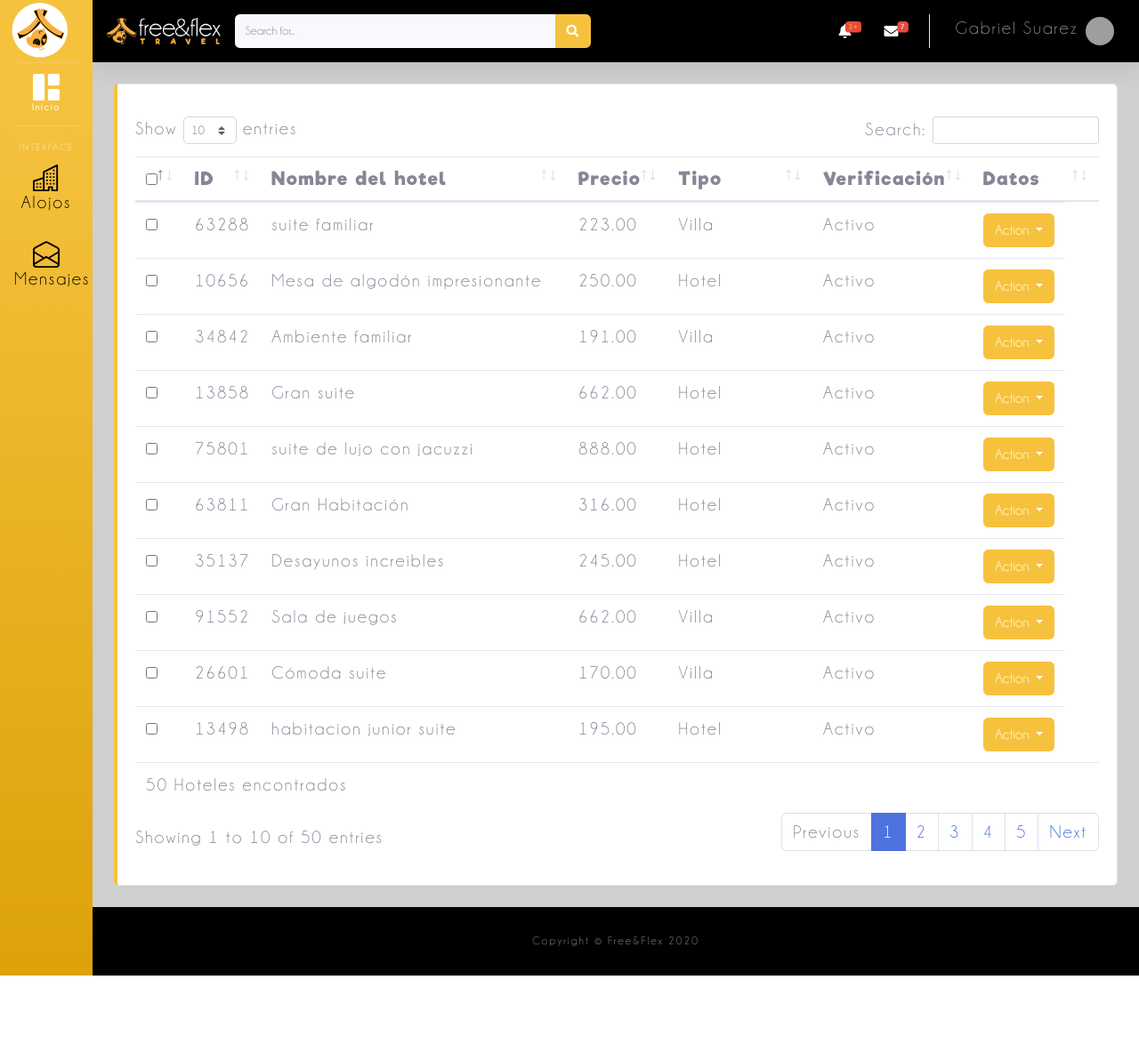
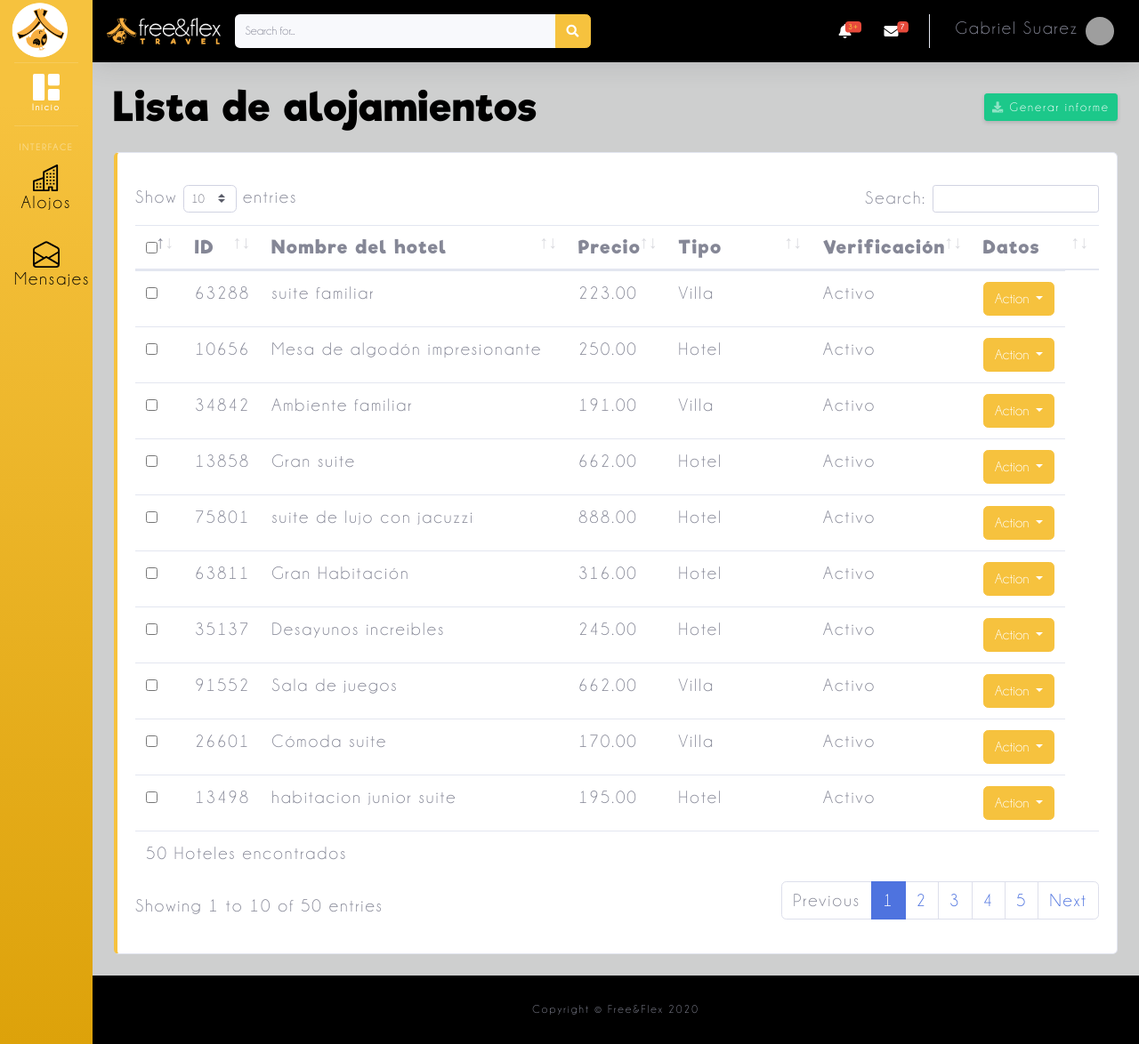
Before and after one commit to CodericDev/FreeFlexNew, a Jekyll site: the page built from lista-alojamientos.html, in a window 1280 px wide. Shown: the whole page at 89% size. Built offline with Jekyll 4.4.1, drawn with Linux system fonts in a browser that asks for light colours; before the commit the page ends 1097 px from its top, so only the background shows below that; grey boxes are pictures that could not be loaded.

Commit message:
que hice

```diff
--- a/lista-alojamientos.html
+++ b/lista-alojamientos.html
@@ -3,6 +3,12 @@ layout: default
 title: lista Hoteles
 subtitle: Subtítulo
 ---
+
+<div class="d-sm-flex align-items-center justify-content-between mb-4">
+  <h5 class="h3 mb-0 text-gray-800 miclase">Lista de alojamientos</h5>
+  <a href="#" class="d-none d-sm-inline-block btn btn-sm btn-primary shadow-sm"><i class="fas fa-download fa-sm text-white-50"></i> Generar informe
+  </a>
+</div>
 
 <div class="card mb-4 py-3 border-left-warning h5">
   <div class="card-body">
```
